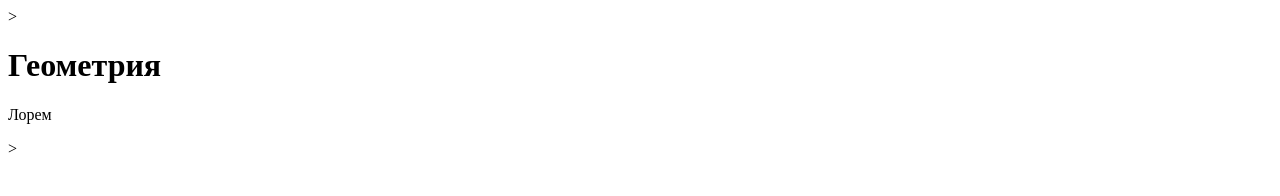
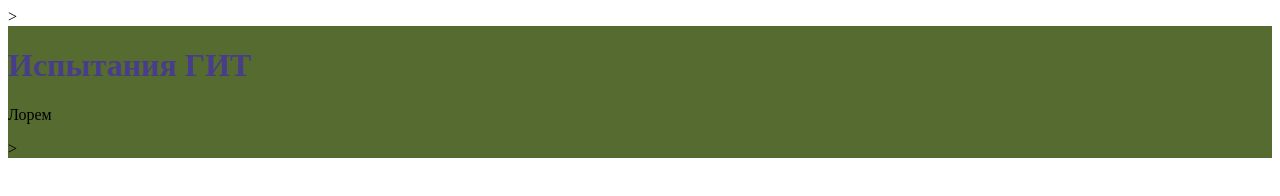
Before and after one commit to s-v-t/first-project, a plain HTML site: page index.html in a window 1280 px wide. Drawn offline with Linux system fonts and the light colour scheme.

Commit message:
замена цвета

```diff
--- a/index.html
+++ b/index.html
@@ -1,7 +1,7 @@
 <!DOCKTYPE html>
 <html lang="en">
 <head>
-
+    <link rel="stylesheet" href="style.css">
 </head>>
 
 <body>
@@ -9,7 +9,7 @@
          <header class="header">
         <img src="">
         <h1 class="title">
-            Геометрия
+            Испытания ГИТ
         </h1>
         <p class="subtitle">
             Лорем
--- a/style.css
+++ b/style.css
@@ -1,3 +1,7 @@
 .page{
     background-color: darkolivegreen;
 }
+.title{
+    font-style: underline;
+    color: darkslateblue;
+}
```
